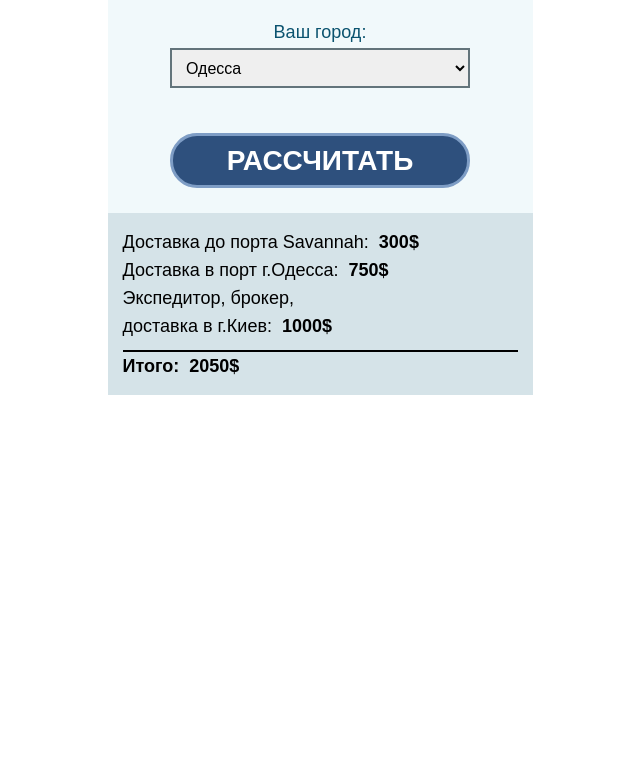
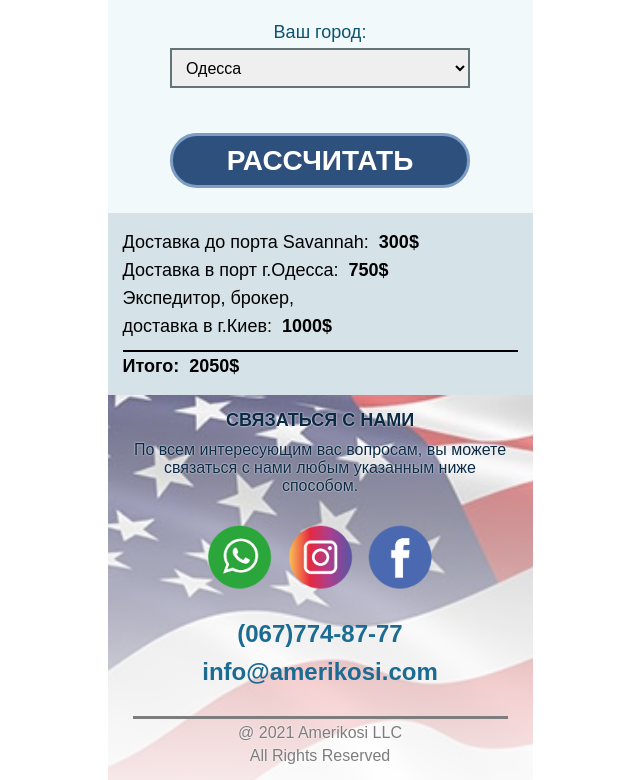
Before and after one commit to PoisonUA/amerikosi, a plain HTML site: page index.html in a window 1280 px wide. Shown: the part 631-1411 px from the top of the page, without its empty margins (320-960 px from the left). Before the commit the page ends 1026 px from the top, so only its background shows below. Drawn offline with Linux system fonts and the light colour scheme.

Commit message:
added social icons

```diff
--- a/css/style.css
+++ b/css/style.css
@@ -170,11 +170,6 @@ h1 {
     background-color: #d5e3e8;
 }
 
-/* .section_shipping_result p.span:nth-child(2) {
-    font-weight: 800;
-    margin-left: 10px;
-} */
-
 .section_shipping_result p span:nth-of-type(2),
 .section_shipping_result p span:last-child {
     font-weight: 800;
@@ -191,3 +186,84 @@ h1 {
 .section_shipping_result p span:last-child::after {
     content: '$';
 }
+
+.footer {
+    background-image: url("/img/footer_flag_425.jpg");
+    background-repeat: no-repeat;
+    background-size: cover;
+}
+
+.footer_wrapper {
+    display: flex;
+    flex-direction: column;
+    align-items: center;
+    padding: 15px 25px;
+    background-image: linear-gradient(to bottom, rgba(255, 255, 255, 0.4), rgba(255, 255, 255, 0.9));
+}
+
+.footer p {
+    text-align: center;
+    color: rgb(11 42 70);
+    text-shadow: 0px 0px 2px white;
+}
+
+.footer_text_title {
+    font-size: 18px;
+    font-weight: 800;
+    margin-bottom: 10px;
+    text-transform: uppercase;
+}
+
+.footer_text {
+    margin-bottom: 20px;
+}
+
+.footer_social_icons {
+    width: 100%;
+    display: flex;
+    justify-content: center;
+    margin-bottom: 20px;
+}
+
+.footer_social_icons a:not(:last-child) {
+    margin-right: 15px;
+}
+
+.footer_social_icons a {
+    width: 65px;
+    height: 65px;
+    display: block;
+    background-image: url(/img/social_media_icons.png);
+    background-size: auto 100%;
+}
+
+.footer_social_whatsapp {
+    background-position: 0px 0px;
+}
+
+.footer_social_instagramm {
+    background-position: -64px 0px;
+}
+
+.footer_social_facebook {
+    background-position: -195px 0px;
+}
+
+.footer a {
+    color: #1b6b92;
+    font-weight: 800;
+    font-size: 24px;
+    text-decoration: none;
+    margin-top: 10px;
+}
+
+.footer_copyrights {
+    width: 100%;
+    margin-top: 30px;
+    border-top: 3px solid #7d7d7d;
+}
+
+.footer_copyrights p {
+    color: #7d7d7d;
+    margin-top: 5px;
+}
--- a/index.html
+++ b/index.html
@@ -58,6 +58,23 @@
             <p class="shipping_result_text_delivery_owner">Экспедитор, брокер, </br>доставка в г.<span class="shipping_result_text_delivery_owner_city">Киев</span>:<span class="shipping_result_text_delivery_owner_amount">1000</span></p>
             <p class="shipping_result_text_delivery_total">Итого:<span class="shipping_result_text_delivery_total_amount">2050</span></p>
         </section>
+        <footer class="footer">
+            <div class="footer_wrapper">
+                <p class="footer_text_title">Связаться с нами</p>
+                <p class="footer_text">По всем интересующим вас вопросам, вы можете связаться с нами любым указанным ниже способом.</p>
+                <div class="footer_social_icons">
+                    <a href="#" class="footer_social_whatsapp"></a>
+                    <a href="#" class="footer_social_instagramm"></a>
+                    <a href="#" class="footer_social_facebook"></a>
+                </div>
+                <a href="tel:+380677748777">(067)774-87-77</a>
+                <a href="mailto: info@amerikosi.com?subject=Mail from Our Site">info@amerikosi.com</a>
+                <div class="footer_copyrights">
+                    <p>@ 2021 Amerikosi LLC</p>
+                    <p>All Rights Reserved</p>
+                </div>
+            </div>
+        </footer>
     </div> <!--end of wrapper -->
 </body>
 </html>
```
Also changed, not shown: img/footer_flag_425.jpg (added), img/social_media_icons.png (added).
